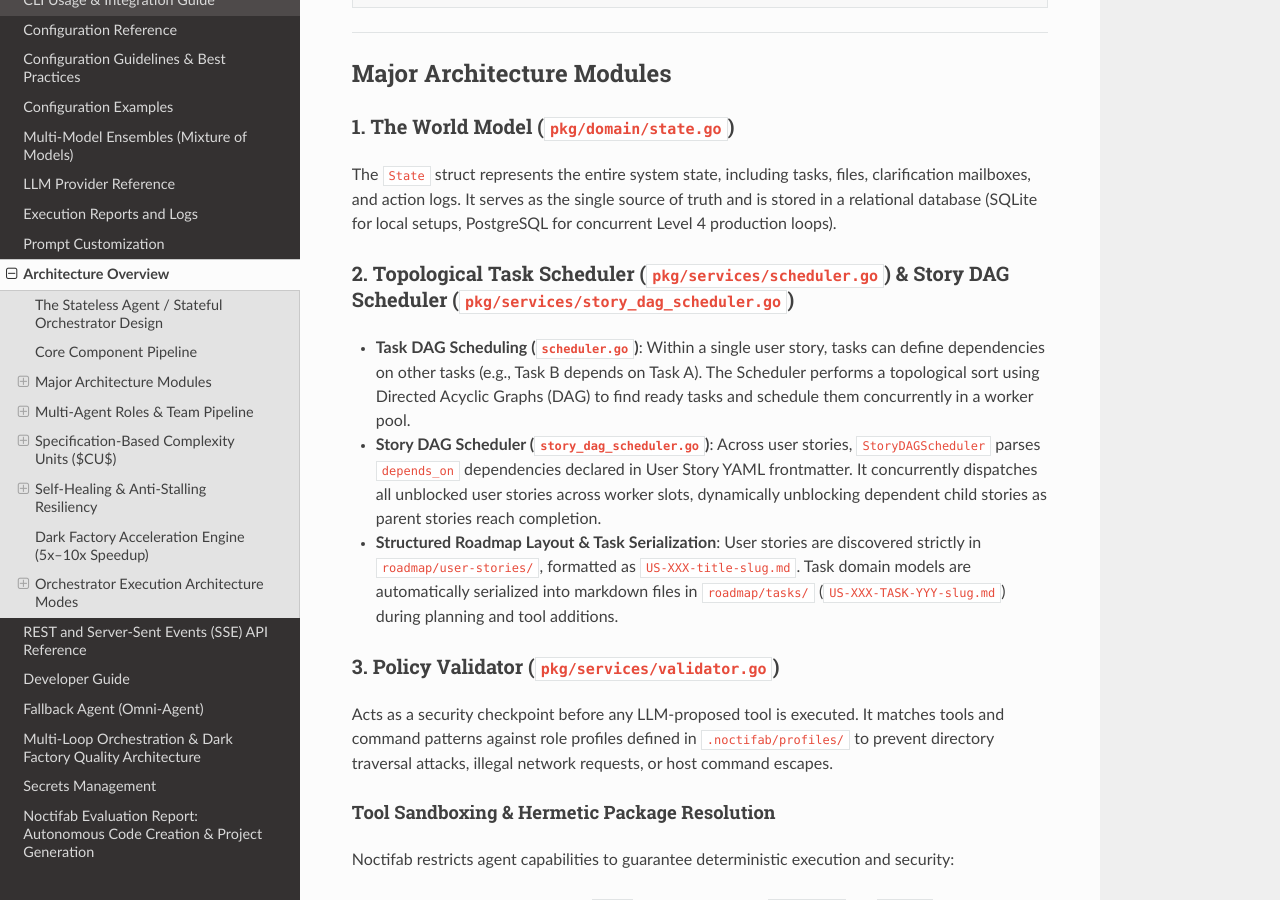
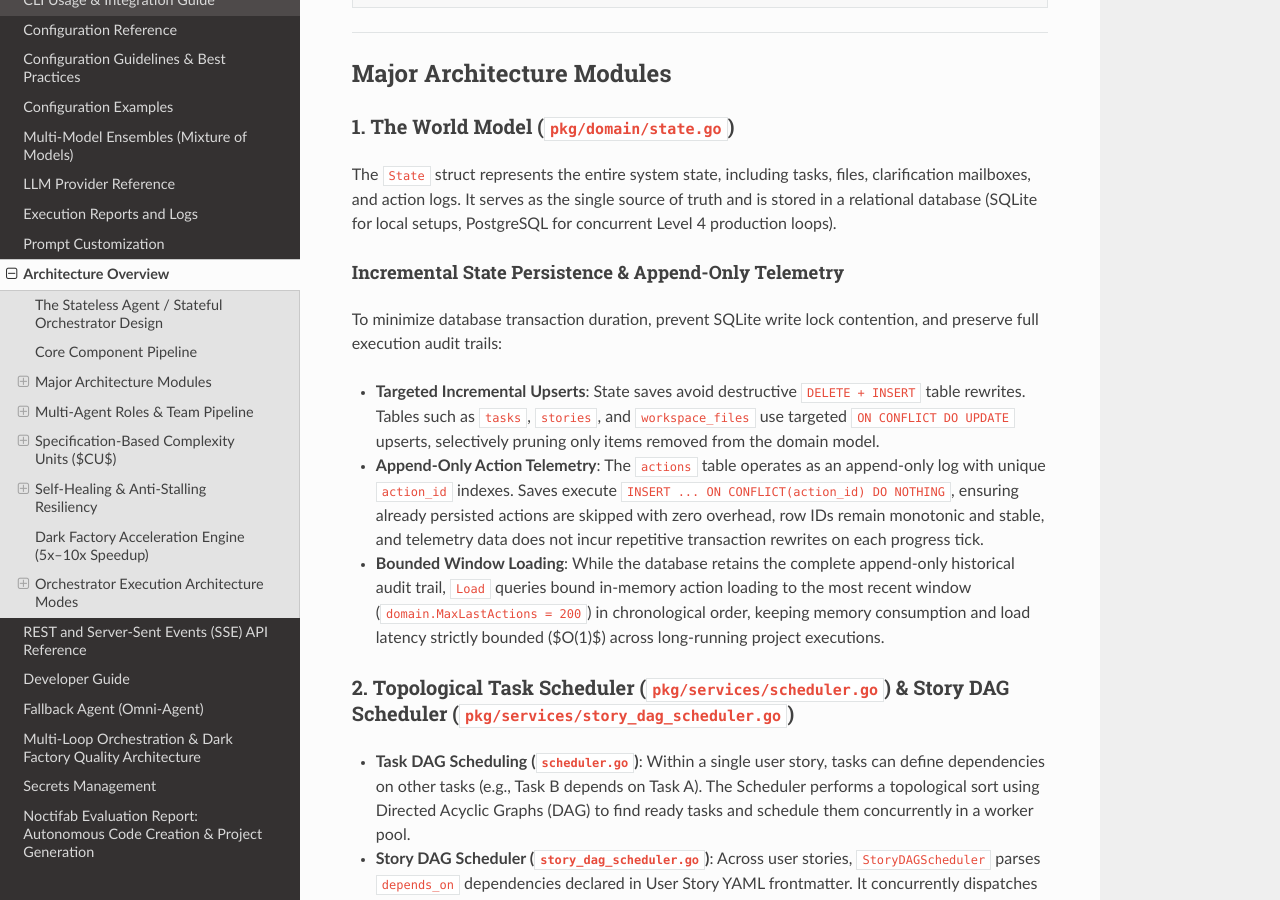
Before and after one commit to diegojromerolopez/noctifab, a Sphinx documentation site: the page built from docs/architecture.md, in a window 1280 px wide and 900 px high, scrolled down 1170 px. Built offline with Sphinx 7.4.7 and the Read the Docs theme 3.1.0, drawn with Linux system fonts in a browser that asks for light colours.

Commit message:
docs(architecture): document incremental state persistence and append-only action telemetry

```diff
--- a/docs/architecture.md
+++ b/docs/architecture.md
@@ -53,6 +53,12 @@
 
 ### 1. The World Model (`pkg/domain/state.go`)
 The `State` struct represents the entire system state, including tasks, files, clarification mailboxes, and action logs. It serves as the single source of truth and is stored in a relational database (SQLite for local setups, PostgreSQL for concurrent Level 4 production loops).
+
+#### Incremental State Persistence & Append-Only Telemetry
+To minimize database transaction duration, prevent SQLite write lock contention, and preserve full execution audit trails:
+- **Targeted Incremental Upserts**: State saves avoid destructive `DELETE + INSERT` table rewrites. Tables such as `tasks`, `stories`, and `workspace_files` use targeted `ON CONFLICT DO UPDATE` upserts, selectively pruning only items removed from the domain model.
+- **Append-Only Action Telemetry**: The `actions` table operates as an append-only log with unique `action_id` indexes. Saves execute `INSERT ... ON CONFLICT(action_id) DO NOTHING`, ensuring already persisted actions are skipped with zero overhead, row IDs remain monotonic and stable, and telemetry data does not incur repetitive transaction rewrites on each progress tick.
+- **Bounded Window Loading**: While the database retains the complete append-only historical audit trail, `Load` queries bound in-memory action loading to the most recent window (`domain.MaxLastActions = 200`) in chronological order, keeping memory consumption and load latency strictly bounded ($O(1)$) across long-running project executions.
 
 ### 2. Topological Task Scheduler (`pkg/services/scheduler.go`) & Story DAG Scheduler (`pkg/services/story_dag_scheduler.go`)
 - **Task DAG Scheduling (`scheduler.go`)**: Within a single user story, tasks can define dependencies on other tasks (e.g., Task B depends on Task A). The Scheduler performs a topological sort using Directed Acyclic Graphs (DAG) to find ready tasks and schedule them concurrently in a worker pool.
```
